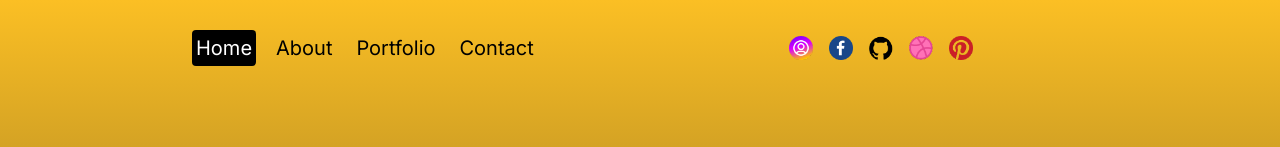
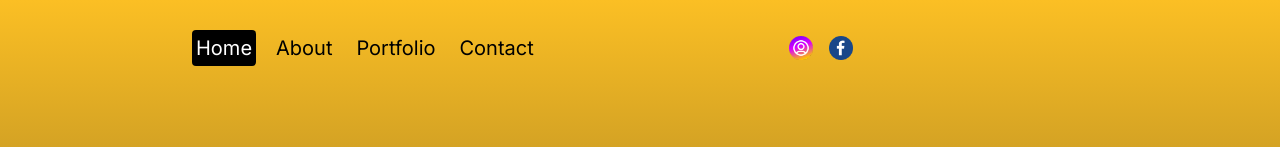
Before and after one commit to ZestyLimones/davidadrianhair, a Next.js app: page / in a window 1280 px wide. Shown: the top 147 px of the page. Built offline with nearby package versions, Linux system fonts and the light colour scheme.

Commit message:
removed unused social links.

```diff
--- a/src/components/Navbar.jsx
+++ b/src/components/Navbar.jsx
@@ -93,15 +93,6 @@
         <Link href="#">
           <Image src="/facebook.png" alt="" width={24} height={24} />
         </Link>
-        <Link href="#">
-          <Image src="/github.png" alt="" width={24} height={24} />
-        </Link>
-        <Link href="#">
-          <Image src="/dribbble.png" alt="" width={24} height={24} />
-        </Link>
-        <Link href="#">
-          <Image src="/pinterest.png" alt="" width={24} height={24} />
-        </Link>
       </div>
       <div className="md:hidden">
         <button
```
